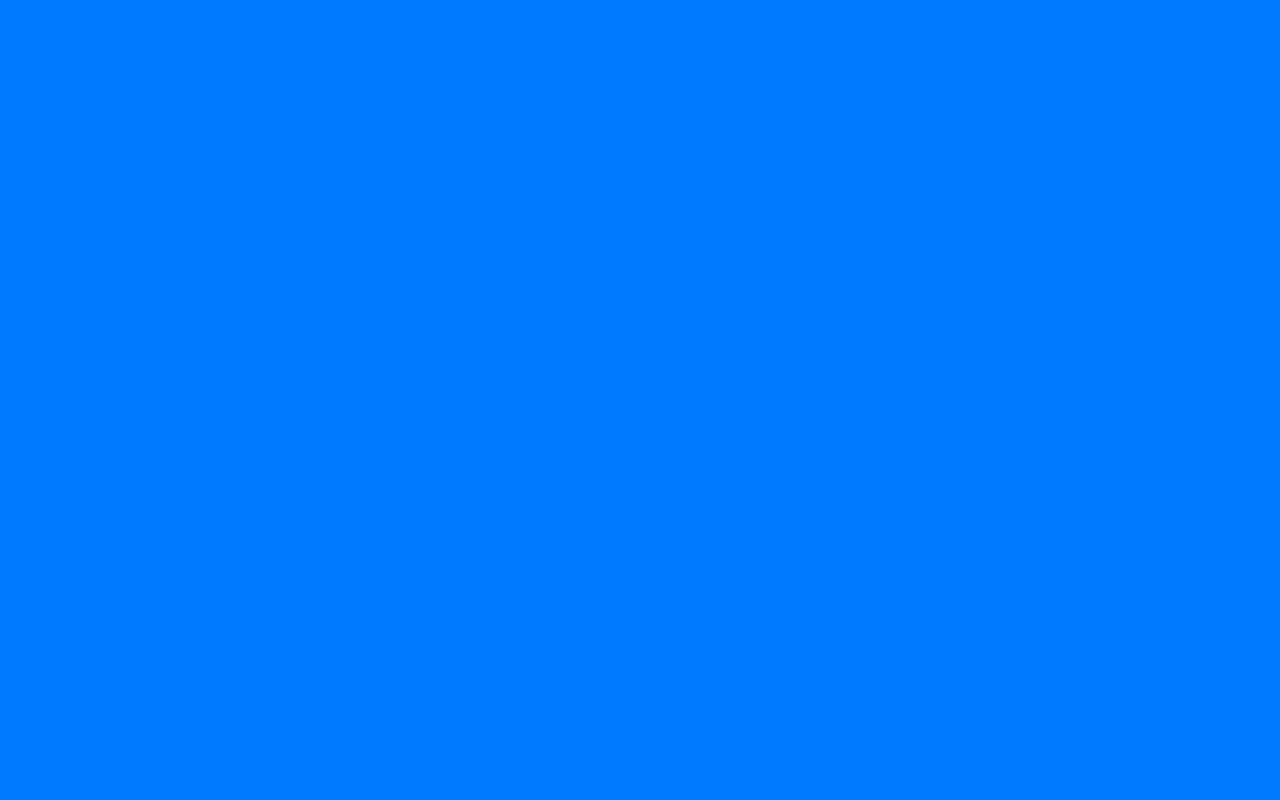
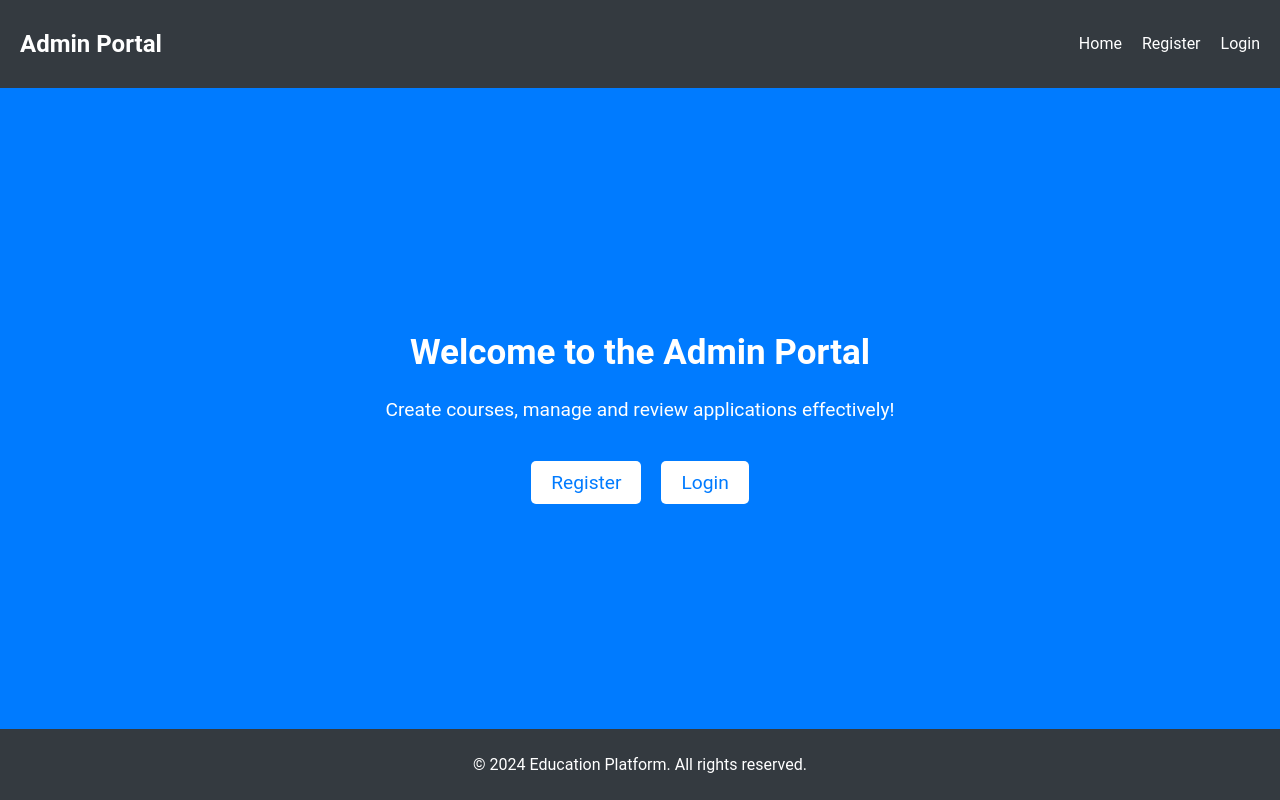
Before and after one commit to majojukrishna03/Education_Platform_Frontend, a React (Create React App) app in the folder frontend/: page /admin/home in a window 1280 px wide. Before the commit this address had no page. Built offline with nearby package versions, Linux system fonts and the light colour scheme.

Commit message:
added Admin homepage and routing

```diff
--- a/frontend/src/App.js
+++ b/frontend/src/App.js
@@ -6,6 +6,7 @@ import Homepage from './components/Homepage';
 import Register from './components/Register';
 import Login from './components/Login';
 import Dashboard from './components/Dashboard';
+import AdminHome from './components/AdminHomepage';
 
 const App = () => {
   return (
@@ -16,6 +17,7 @@ const App = () => {
         <Route path="/register" element={<Register />} />
         <Route path="/login" element={<Login />} />
         <Route path="/dashboard" element={<Dashboard />} />
+        <Route path="/admin/home" element={<AdminHome />} />
         {/* Add an admin route if needed */}
       </Routes>
     </Router>
--- /dev/null
+++ b/frontend/src/components/AdminHomepage.js
@@ -0,0 +1,36 @@
+// src/components/AdminHome.js
+import React from 'react';
+import { Link } from 'react-router-dom';
+import './Homepage.css'; // Reuse the CSS file for styling
+
+const AdminHome = () => {
+  return (
+    <div className="home-container">
+      <header className="header">
+        <nav className="navbar">
+          <h1 className="brand">Admin Portal</h1>
+          <ul className="nav-links">
+            <li><Link to="/admin/home">Home</Link></li>
+            <li><Link to="/admin/register">Register</Link></li>
+            <li><Link to="/admin/login">Login</Link></li>
+          </ul>
+        </nav>
+      </header>
+      <main className="hero">
+        <div className="hero-content">
+          <h2>Welcome to the Admin Portal</h2>
+          <p>Create courses, manage and review applications effectively!</p>
+          <div className="cta-buttons">
+            <Link to="/admin/register" className="cta-button">Register</Link>
+            <Link to="/admin/login" className="cta-button">Login</Link>
+          </div>
+        </div>
+      </main>
+      <footer className="footer">
+        <p>&copy; 2024 Education Platform. All rights reserved.</p>
+      </footer>
+    </div>
+  );
+};
+
+export default AdminHome;
```
